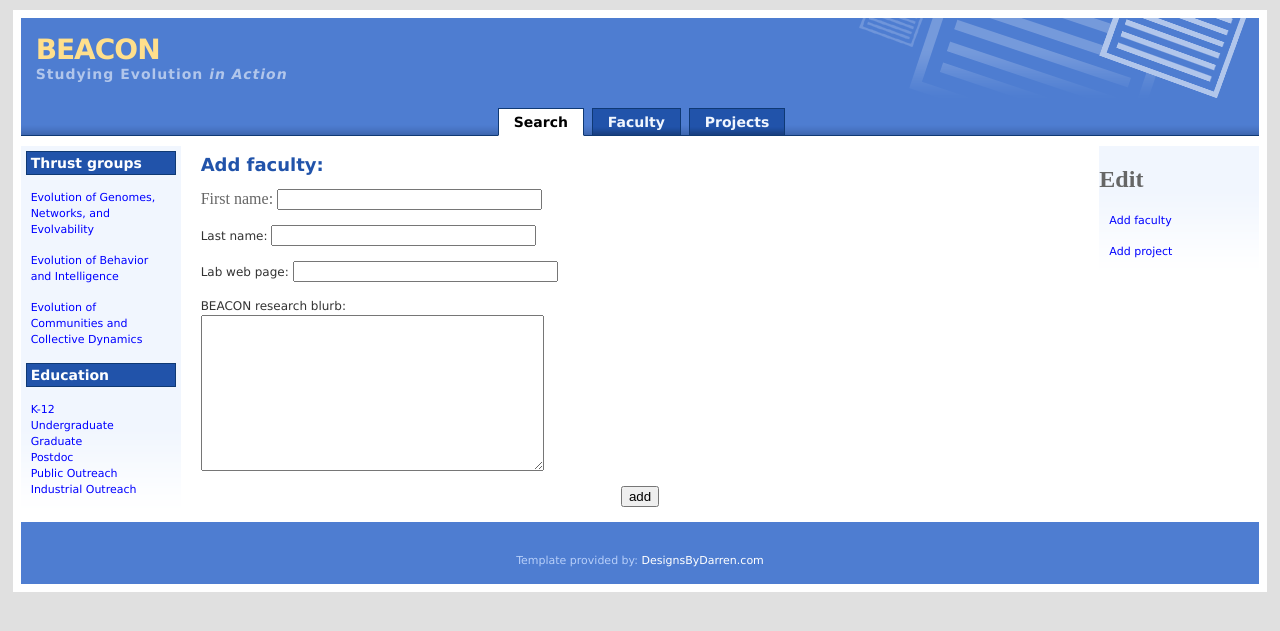
After one commit to ctb/tagnabbit, a Python web app: template tagnabbit/templates/add_faculty.html in a window 1280 px wide. The commit adds this page. Shown: the top 631 px of the page. Run offline with Jinja, Linux system fonts and the light colour scheme; the template is opened without the code that fills it, so the values that code supplies are empty.

Commit message:
add_faculty now works

```diff
--- a/QUESTIONS.txt
+++ b/QUESTIONS.txt
@@ -3,3 +3,5 @@ What should go on the bottom and on the right side?
   (See http://www.oswd.org/design/preview/id/3208 for example)
 
 --
+
+how to set top tabs active via jinja...
--- /dev/null
+++ b/tagnabbit/templates/add_faculty.html
@@ -0,0 +1,20 @@
+{% extends "base.html" %}
+{% import 'forms.html' as forms %}
+
+{% block content %}
+<h3>Add faculty:</h3>
+<p>
+<form method='POST'>
+First name: {{ forms.input('first_name', size=30) }}<p>
+Last name: {{ forms.input('last_name', size=30) }}<p>
+Lab web page: {{ forms.input('url', size=30) }}
+<p>
+BEACON research blurb:
+<br>
+{{ forms.textarea('blurb', rows=10, cols=40) }}
+<p align='center'>
+{{ forms.submit('add') }}
+
+</form>
+</center>
+{% endblock %}
--- a/tagnabbit/templates/base.html
+++ b/tagnabbit/templates/base.html
@@ -38,9 +38,9 @@ http://creativecommons.org/licenses/by-nc/2.5/
 <div id="navcontainer">
 
 <ul id="navlist">
-<li id="active"><a href="search" id="current">Search</a></li>
+<li id="active"><a href="./" id="current">Search</a></li>
 <li><a href="faculty">Faculty</a></li>
-<li><a href="projects">Projects</a></li>
+<li><a href="faculty">Projects</a></li>
 </ul>
 </div>
 
@@ -77,9 +77,9 @@ http://creativecommons.org/licenses/by-nc/2.5/
 {% block rightside %}{% endblock %}
 <h2>Edit</h2>
 <p>
-<a href=''>Add faculty</a>
+<a href='add_faculty'>Add faculty</a>
 <p>
-<a href=''>Add projects</a>
+<a href='add_faculty'>Add project</a>
 </div>
 
 <div id="content">
```
Also changed, not shown: tagnabbit/web.py (+19 -1 lines).
